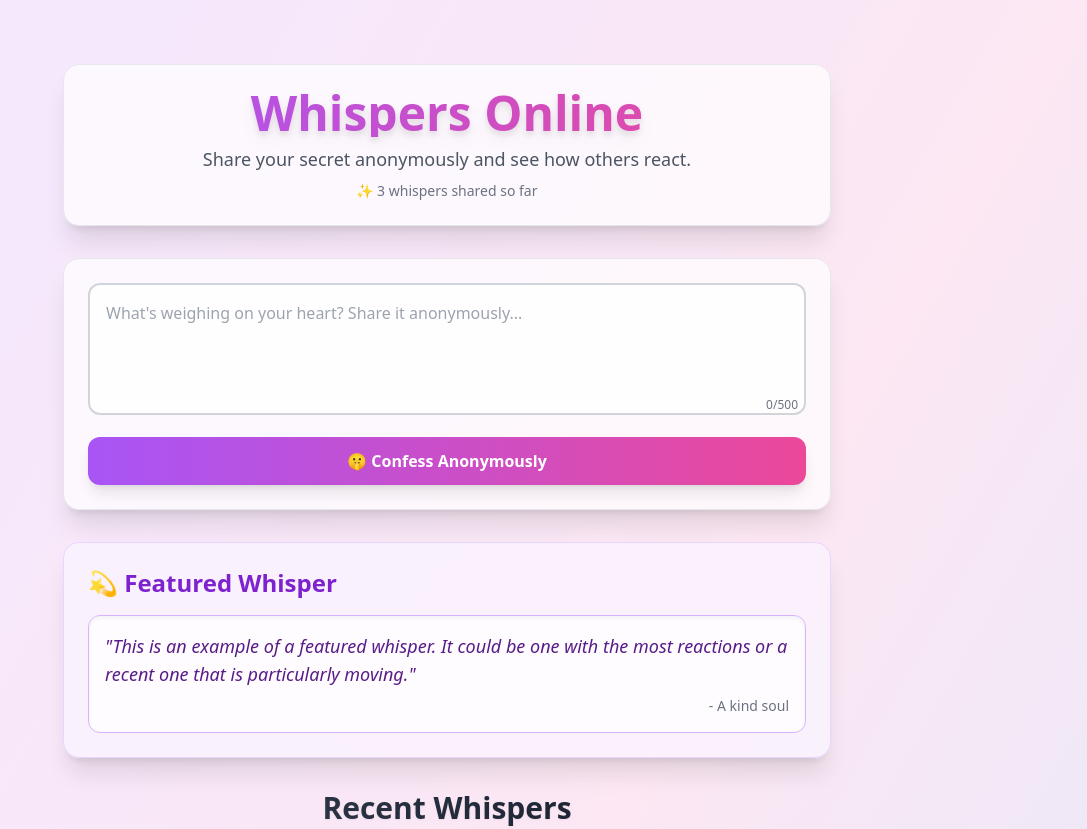
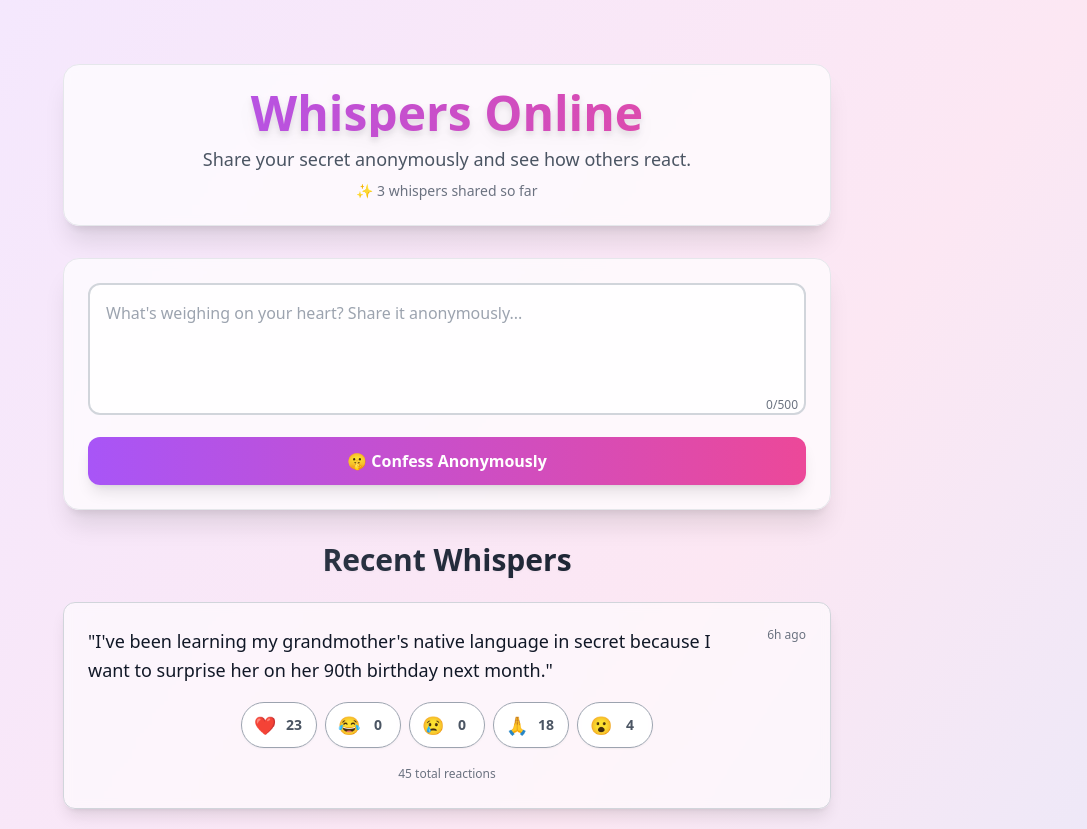
Before and after one commit to Domus-negotii/anonymous-secrets, a plain HTML site: page index.html in a window 1280 px wide. Shown: the top 829 px of the page, without its empty margins (193-1280 px from the left). Drawn offline with nearby package versions, Linux system fonts and the light colour scheme.

Commit message:
Update index.html

```diff
--- a/index.html
+++ b/index.html
@@ -66,19 +66,6 @@
                 🤫 Confess Anonymously
             </button>
         </form>
-
-        <!-- Featured Whisper Section -->
-        <div class="p-6 bg-purple-50/70 backdrop-blur-sm rounded-2xl shadow-xl border border-purple-200">
-            <h2 class="text-2xl font-bold mb-4 text-purple-700">💫 Featured Whisper</h2>
-            <div class="p-4 bg-white/80 rounded-xl border border-purple-300 shadow-inner">
-                <p class="text-lg text-purple-900 italic">
-                    "This is an example of a featured whisper. It could be one with the most reactions or a recent one that is particularly moving."
-                </p>
-                <div class="text-right text-sm text-gray-500 mt-2">
-                    - A kind soul
-                </div>
-            </div>
-        </div>
 
         <!-- Recent Whispers Section -->
         <div>
```
